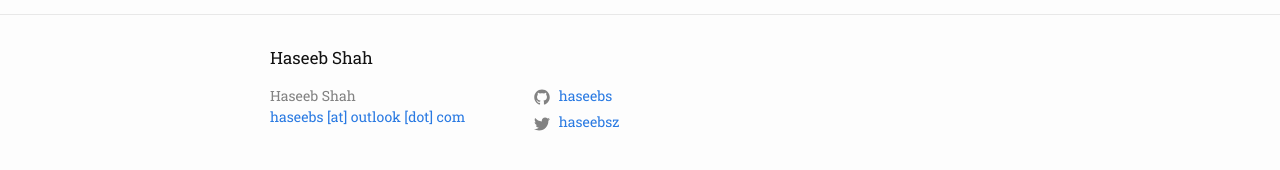
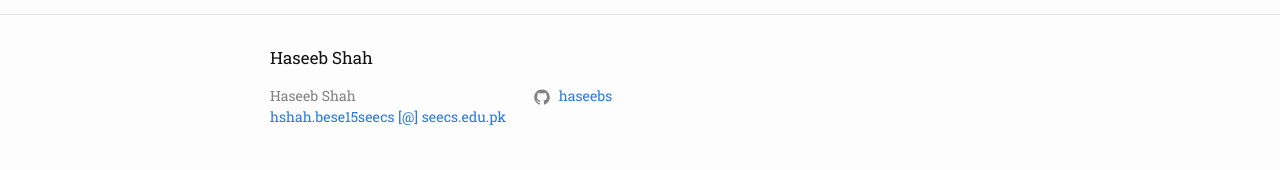
Before and after one commit to haseebs/haseebs.github.io, a Jekyll site: the page built from index.md, in a window 1280 px wide. Shown: the part 320-490 px from the top of the page. Built offline with Jekyll 4.4.1, drawn with Linux system fonts in a browser that asks for light colours.

Commit message:
Changed mail to seecs

```diff
--- a/_config.yml
+++ b/_config.yml
@@ -14,11 +14,10 @@
 # You can create any custom variable you would like, and they will be accessible
 # in the templates via {{ site.myvariable }}.
 title: Haseeb Shah
-email: haseebs [at] outlook [dot] com
+email: hshah.bese15seecs [@] seecs.edu.pk
 description: > # this means to ignore newlines until "baseurl:"
 baseurl: "" # the subpath of your site, e.g. /blog
 url: "" # the base hostname & protocol for your site, e.g. http://example.com
-twitter_username: haseebsz
 github_username:  haseebs
 
 collections:
```
